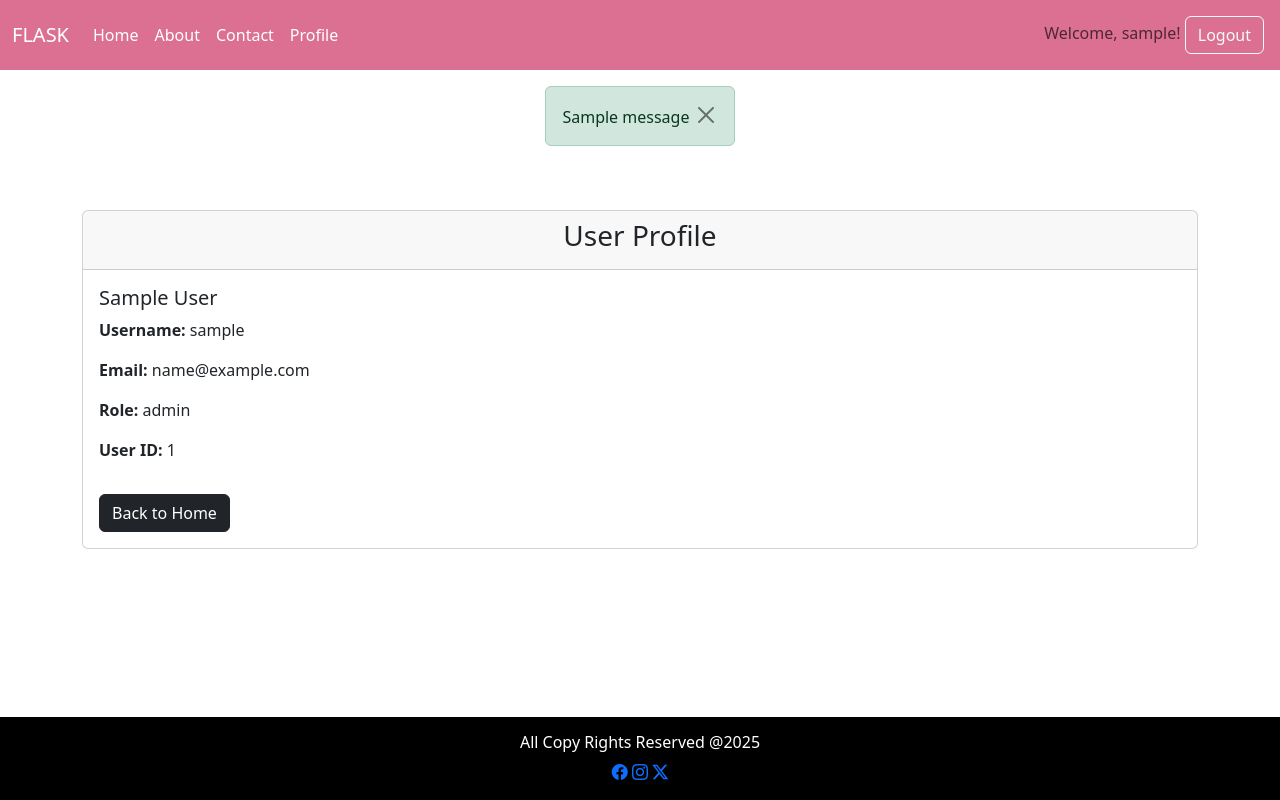
After one commit to nouranm0/Learning-Platform, a Flask app: page /profile in a window 1280 px wide. The commit adds this page. Run offline with Flask 3, Linux system fonts and the light colour scheme; a user stored in the database is signed in; tables that the repository leaves empty hold one stand-in row (values such as "Sample post"); one stand-in notice (Sample message) is shown.

Commit message:
Add files via upload

```diff
--- a/project/routes.py
+++ b/project/routes.py
@@ -1,38 +1,85 @@
-from flask import render_template,  url_for,redirect,flash
-from project.forms import RegistrationForm, loginForm , contactForm
-from project import app
+from flask import render_template, url_for, redirect, flash, session
+from project.models import User, Category, Course, Enrollment, Subscription, Content, Progress, Review, Certificate
+from project.forms import RegistrationForm, loginForm, contactForm
+from project import app, db, bcrypt
+from flask_login import LoginManager, login_user, logout_user, login_required, current_user
+
+# Initialize Flask-Login
+login_manager = LoginManager()
+login_manager.init_app(app)
+login_manager.login_view = 'login'
+
+@login_manager.user_loader
+def load_user(user_id):
+    return User.query.get(int(user_id))
 
 @app.route("/")
 @app.route("/home")
 def home():
-    return render_template("home.html", Ptitle = "Home", cssFile='main')
+    return render_template("home.html", Ptitle="Home", cssFile='main')
 
 @app.route("/about")
 def about():
-    return render_template("about.html", Ptitle = "About" )
-
+    return render_template("about.html", Ptitle="About")
 
 @app.route("/contact", methods=["GET", "POST"])
 def contact():
     form = contactForm()
     if form.validate_on_submit():
-        flash(f"message send successfully",'success')
+        flash("Message sent successfully", 'success')
         return redirect(url_for('home'))
-    return render_template("contact.html", Ptitle = "Contact",form =form )
-
+    return render_template("contact.html", Ptitle="Contact", form=form)
 
 @app.route("/register", methods=["GET", "POST"])
 def register():
+    if current_user.is_authenticated:
+        return redirect(url_for('home'))
     form = RegistrationForm()
     if form.validate_on_submit():
-        flash(f"account created successfully for {form.fname.data}",'success')
-        return redirect(url_for('home'))
-    return render_template("register.html" ,Ptitle = "Register" ,form = form)
+        try:
+            hashed_password = bcrypt.generate_password_hash(form.password.data).decode("utf-8")
+            user = User(
+                Username=form.username.data,
+                Email=form.email.data,
+                Password=hashed_password,
+                Role="Student",
+                FirstName=form.fname.data,
+                LastName=form.lname.data
+            )
+            db.session.add(user)
+            db.session.commit()
+            flash(f"Account created successfully for {form.username.data}", "success")
+            return redirect(url_for('home'))
+        except Exception as e:
+            db.session.rollback()
+            flash("Registration failed. Username or Email may already be in use.", "danger")
+            return render_template("register.html", Ptitle="Register", form=form)
+    else:
+        print(form.errors)
+    return render_template("register.html", Ptitle="Register", form=form)
 
 @app.route("/login", methods=["GET", "POST"])
 def login():
+    if current_user.is_authenticated:
+        return redirect(url_for('home'))
     form = loginForm()
     if form.validate_on_submit():
-        flash(f"login successfully ",'success')
-        return redirect(url_for('home'))
-    return render_template("login.html" ,Ptitle = "Login" ,form = form)
+        user = User.query.filter_by(Email=form.email.data).first()
+        if user and bcrypt.check_password_hash(user.Password, form.password.data):
+            login_user(user, remember=form.remember.data)
+            flash("Login successful!", "success")
+            return redirect(url_for('home'))
+        else:
+            flash("Login failed. Please check email or password.", "danger")
+    return render_template("login.html", Ptitle="Login", form=form)
+
+@app.route("/logout")
+def logout():
+    logout_user()
+    flash("You have been logged out.", "success")
+    return redirect(url_for('home'))
+
+@app.route("/profile")
+@login_required
+def profile():
+    return render_template("profile.html", Ptitle="Profile", user=current_user)
--- a/project/static/css/main.css
+++ b/project/static/css/main.css
@@ -16,22 +16,23 @@ header h1 {
     margin: 0;
     font-size: 2rem;
 }
-
 footer {
-    background-color:black;
+    background-color: black;
     color: white;
     text-align: center;
     padding: 1rem;
     margin-top: auto;
 }
-
 .bg-purple {
     background-color: palevioletred;
 }
-
 .navbar, .navbar a, .navbar .nav-link, .navbar-brand {
-    color: white ;
+    color: white;
 }
 .navbar .nav-link:hover, .navbar .nav-link.active {
-    color: lightgray ;
+    color: lightgray;
 }
+.alert {
+    margin: 1rem auto;
+    max-width: 1200px;
+}
--- a/project/templates/base.html
+++ b/project/templates/base.html
@@ -3,16 +3,15 @@
 <head>
     <meta charset="UTF-8">
     <meta name="viewport" content="width=device-width, initial-scale=1.0">
-    <link rel = "stylesheet" href="{{url_for('static' , filename ='css/main.css')}}"/>
+    <link rel="stylesheet" href="{{ url_for('static', filename='css/main.css') }}"/>
     {% if cssFile %}
-    <link rel = "stylesheet" href="{{url_for('static' , filename = 'css/' + cssFile + '.css')}}"/>
+    <link rel="stylesheet" href="{{ url_for('static', filename='css/' + cssFile + '.css') }}"/>
     {% endif %}
     {% if Ptitle %}
-    <title>{{Ptitle}}</title>
+    <title>{{ Ptitle }}</title>
     {% else %}
     <title>Default</title>
     {% endif %}
-
     <link href="https://cdn.jsdelivr.net/npm/bootstrap@5.3.3/dist/css/bootstrap.min.css" rel="stylesheet"
           integrity="sha384-QWTKZyjpPEjISv5WaRU9OFeRpok6YctnYmDr5pNlyT2bRjXh0JMhjY6hW+ALEwIH" crossorigin="anonymous">
     <link rel="stylesheet" href="https://cdn.jsdelivr.net/npm/bootstrap-icons@1.11.3/font/bootstrap-icons.min.css">
@@ -31,7 +30,7 @@
             <div class="collapse navbar-collapse" id="navbarNavDropdown">
                 <ul class="navbar-nav">
                     <li class="nav-item">
-                        <a class="nav-link " href="{{ url_for('home') }}">Home</a>
+                        <a class="nav-link" href="{{ url_for('home') }}">Home</a>
                     </li>
                     <li class="nav-item">
                         <a class="nav-link" href="{{ url_for('about') }}">About</a>
@@ -39,28 +38,38 @@
                     <li class="nav-item">
                         <a class="nav-link" href="{{ url_for('contact') }}">Contact</a>
                     </li>
-
+                    {% if current_user.is_authenticated %}
+                    <li class="nav-item">
+                        <a class="nav-link" href="{{ url_for('profile') }}">Profile</a>
+                    </li>
+                    {% endif %}
                 </ul>
                 <span class="navbar-text ms-auto">
-                    <a href="{{url_for('login')}}"><button class="btn btn-outline-light me-1">Login</button></a>
-                    <a href="{{url_for('register')}}"> <button class="btn btn-light text-purple">Sign Up</button></a>
+                    {% if current_user.is_authenticated %}
+                        <span>Welcome, {{ current_user.Username }}!</span>
+                        <a href="{{ url_for('logout') }}"><button class="btn btn-outline-light me-1">Logout</button></a>
+                    {% else %}
+                        <a href="{{ url_for('login') }}"><button class="btn btn-outline-light me-1">Login</button></a>
+                        <a href="{{ url_for('register') }}"><button class="btn btn-light text-purple">Sign Up</button></a>
+                    {% endif %}
                 </span>
             </div>
         </div>
     </nav>
-  {% with messages = get_flashed_messages(with_categories=True)%}
+
+    {% with messages = get_flashed_messages(with_categories=True) %}
         {% if messages %}
             {% for category, message in messages %}
-    <div class="alert alert-{{category}}  fade show" role="alert">
-        {{message}}
+                <div class="alert alert-{{ category }} fade show" role="alert">
+                    {{ message }}
+                    <button type="button" class="btn-close" data-bs-dismiss="alert" aria-label="Close"></button>
                 </div>
-    {%endfor%}
-    {%endif%}
+            {% endfor %}
+        {% endif %}
     {% endwith %}
 
     {% block body %}
     {% endblock %}
-</body>
 
     <footer class="footer">
         <h6>All Copy Rights Reserved @2025</h6>
@@ -68,5 +77,5 @@
         <a href="https://www.instagram.com/" class="bi bi-instagram"></a>
         <a href="https://www.x.com/" class="bi bi-twitter-x"></a>
     </footer>
-
+</body>
 </html>
--- /dev/null
+++ b/project/templates/profile.html
@@ -0,0 +1,18 @@
+{% extends 'base.html' %}
+{% block body %}
+<div class="container mt-5">
+    <div class="card">
+        <div class="card-header">
+            <h3 class="text-center">User Profile</h3>
+        </div>
+        <div class="card-body">
+            <h5 class="card-title">{{ user.FirstName }} {{ user.LastName }}</h5>
+            <p class="card-text"><strong>Username:</strong> {{ user.Username }}</p>
+            <p class="card-text"><strong>Email:</strong> {{ user.Email }}</p>
+            <p class="card-text"><strong>Role:</strong> {{ user.Role }}</p>
+            <p class="card-text"><strong>User ID:</strong> {{ user.UserID }}</p>
+            <a href="{{ url_for('home') }}" class="btn btn-dark mt-3">Back to Home</a>
+        </div>
+    </div>
+</div>
+{% endblock %}
```
Also changed, not shown: project/__init__.py (+13 -2 lines), project/forms.py (+30 -21 lines), project/models.py (+20 -29 lines), project/templates/contact.html (+18 -19 lines), project/templates/home.html (+7 -2 lines), project/templates/login.html (+15 -13 lines), project/templates/register.html (+28 -29 lines). Lines whose indentation alone changed are shown as unchanged.
